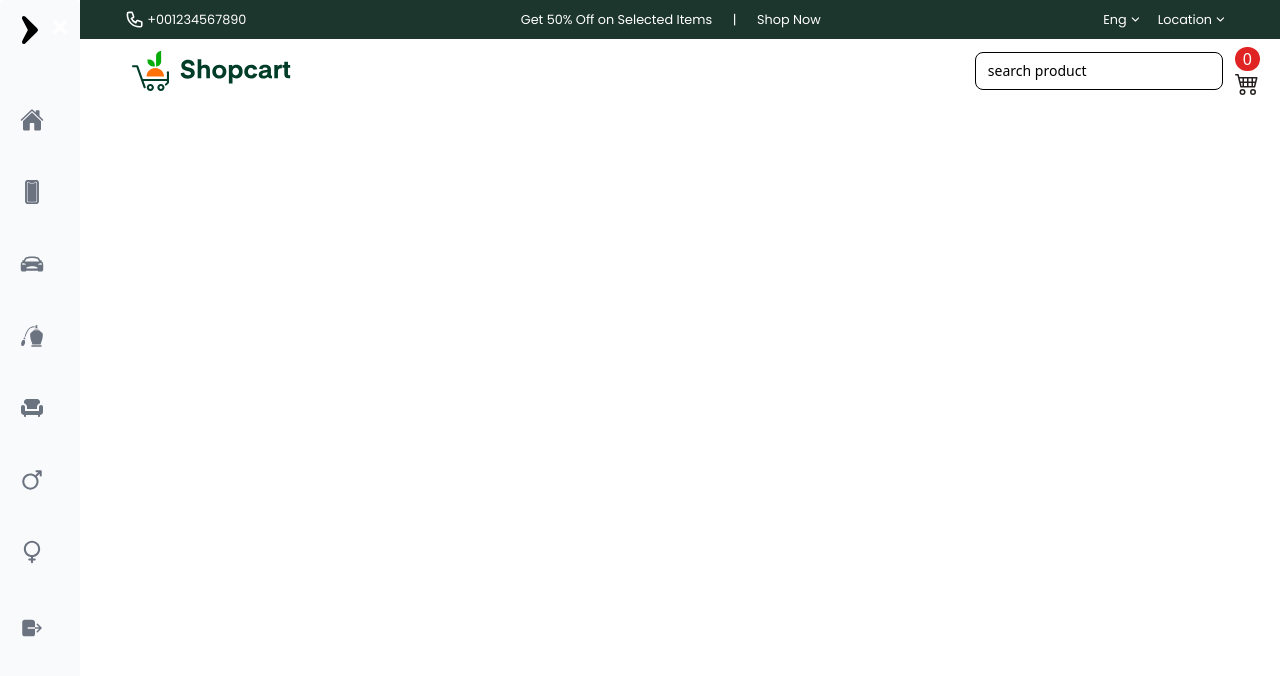
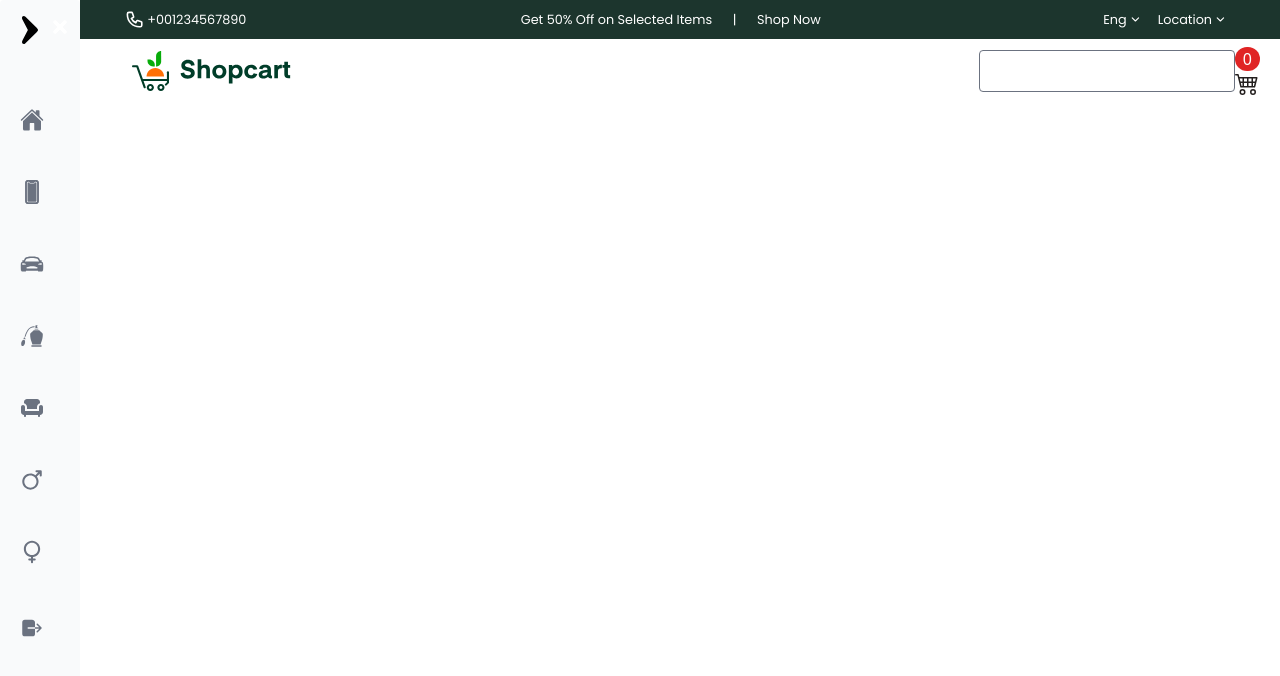
Before and after one commit to iceddrop/buyall-shop, a React (Vite) app: page /cart in a window 1280 px wide. Shown: the top 676 px of the page. Built offline with nearby package versions, Linux system fonts and the light colour scheme.

Commit message:
fixed combo box

```diff
--- a/src/AuthRoute.js
+++ b/src/AuthRoute.js
@@ -3,8 +3,6 @@ import useAuth from './useAuth';
 
 const AuthRoute = ({ element: Component }) => {
   const { user, loading } = useAuth();
-
-  // console.log(user?.emailVerified)
 
   const navigate = useNavigate()
 
--- a/src/components/Nav/Nav.jsx
+++ b/src/components/Nav/Nav.jsx
@@ -21,26 +21,40 @@ export default function Nav() {
   const cart = useCartStore((state) => state.cart);
   const [query, setQuery] = useState("");
   const { changeIdState } = useIdStore();
+  const [inputValue, setInputValue] = useState("");
+  const [isOpen, setIsOpen] = useState(false);
+  const [options, setOptions] = useState([{ id: 1, title: "search prduct" }]);
+  // const options = ["Apple", "Banana", "Cherry", "Date", "Elderberry", "Fig", "Grape"];
 
   const searchResult = async () => {
     try {
       const response = await getProductsInstance.get(`/search?q=${query}`);
-      setPeople(response.data.products);
+      setOptions(response.data.products);
     } catch (err) {
       console.error(err);
     }
   };
 
-  const [people, setPeople] = useState([{ id: 1, title: "search product" }]);
+
 
   const filteredPeople =
     query === ""
-      ? people
-      : people.filter((person) => {
-          return person.title.toLowerCase().includes(query.toLowerCase());
+      ? options
+      : options.filter((option) => {
+          return option.title.toLowerCase().includes(query.toLowerCase());
         });
 
-  const [selected, setSelected] = useState(people[0]);
+  const [selected, setSelected] = useState(options[0]);
+
+  const filteredOptions = options.filter(opt =>
+    opt.title.toLowerCase().includes(inputValue.toLowerCase())
+  );
+
+  const handleSelect = () => {
+    setInputValue(value);
+    setIsOpen(false);
+    onSelect(value);
+  };
 
   return (
     <div className="py-2 px-5">
@@ -54,7 +68,35 @@ export default function Nav() {
           />
         </div>
         <div className="flex items-center text-black">
-          <div className="pr-3">
+        <div className="relative w-64">
+      <input
+        type="text"
+        className="w-full border px-3 py-2 rounded focus:outline-none"
+        value={inputValue}
+        onChange={e => {
+          setInputValue(e.target.value);
+          setIsOpen(true);
+          searchResult()
+        }}
+        onFocus={() => setIsOpen(true)}
+      />
+      {isOpen && filteredOptions.length > 0 && (
+        <ul className="absolute z-10 bg-white border w-full mt-1 rounded shadow">
+          {filteredOptions.map((opt, idx) => (
+            <Link to="/productoverview" onClick={() => changeIdState(opt.id)} className="text-sm/6 text-black cursor-pointer" >
+            <li
+              key={idx}
+              className="px-3 py-2 hover:bg-blue-100 cursor-pointer"
+              onMouseDown={() => handleSelect(opt)} // onMouseDown to avoid input blur before click
+            >
+              {opt.title}
+            </li>
+            </Link>
+          ))}
+        </ul>
+      )}
+    </div>
+          {/* <div className="pr-3">
             <Combobox
               value={selected}
               onChange={(value) => setSelected(value)}
@@ -85,21 +127,22 @@ export default function Nav() {
               >
                 {filteredPeople.map((person) => (
 
-                  <Link to="/productoverview" onClick={() => changeIdState(person.id)} className="text-sm/6 text-black">
+
                     <ComboboxOption
                       key={person.id}
                       value={person}
                       className="group flex cursor-default items-center gap-2 rounded-lg py-1.5 px-3 select-none data-[focus]:bg-black/60 "
                     >
+                       <Link to="/productoverview" onClick={() => changeIdState(person.id)} className="text-sm/6 text-black cursor-pointer" >
                       {person.title}
+                      </Link>
+                    </ComboboxOption>
 
-                    </ComboboxOption>
-                    </Link>
 
                 ))}
               </ComboboxOptions>
             </Combobox>
-          </div>
+          </div> */}
           <div className="flex flex-col items-center">
             <p className="bg-red-600 text-white px-2 rounded-full">
               {cart.length}
--- a/src/components/Nav/Navlink.jsx
+++ b/src/components/Nav/Navlink.jsx
@@ -8,6 +8,7 @@ import { TbShoppingCartPlus } from "react-icons/tb";
 import category from "../../assets/furniture.png";
 export default function Navlink() {
     const[categoryDrop, setCategoryDrop] = React.useState(false);
+
     function dropCategory(){
         setCategoryDrop(preval => !preval);
     }
--- a/src/components/Nav/Searchcomp.jsx
+++ b/src/components/Nav/Searchcomp.jsx
@@ -6,7 +6,7 @@ export default function Searchcomp(){
         <>
                 <form className="search-form">
                 <div className="search-div">
-                    <input type="text" className="search-input" name="search" id="searchInput" placeholder="search product"/>
+                    <input type="text" className="search-input" name="search" id="searchInput" placeholder="searh product"/>
                     <GrSearch className="search-icon"/>
                 </div>
                 </form>
--- a/src/components/ProductOverview/ProductOverview.jsx
+++ b/src/components/ProductOverview/ProductOverview.jsx
@@ -32,7 +32,7 @@ const ProductOverview = () => {
     };
 
     getProduct();
-  }, []);
+  }, [productId]);
 
   return (
     <>
--- a/src/pages/CartPage/CartPage.jsx
+++ b/src/pages/CartPage/CartPage.jsx
@@ -10,7 +10,7 @@ const CartPage = () => {
   const removeFromCart = useCartStore((state) => state.removeFromCart);
   const { changeIdState } = useIdStore();
 
-  console.log(cart.map((product) => product.id))
+
   return (
     <>
       <Sidebarcomp />
@@ -48,7 +48,7 @@ const CartPage = () => {
                   <AiFillStar className="star-icon" />
                   <h6 className="rating">(120)</h6>
                 </div>
-                <button className="cart-btn" onClick={() => { removeFromCart(product) ; console.log(product.id)}}>Remove</button>
+                <button className="cart-btn" onClick={() => removeFromCart(product) }>Remove</button>
               </div>
             </div>
           ))}
--- a/src/pages/CategoryProducts/CategoryProducts.jsx
+++ b/src/pages/CategoryProducts/CategoryProducts.jsx
@@ -21,7 +21,6 @@ const CategoryProducts = () => {
   const getProducts = async () => {
     try {
       const response = await getProductsInstance.get(`/category/${productCategory}`);
-      console.log(response);
       setCategoryProducts(response?.data?.products);
     } catch (err) {
       console.error(err);
--- a/src/pages/Login/Login.jsx
+++ b/src/pages/Login/Login.jsx
@@ -56,7 +56,12 @@ const Login = () => {
       }
     } catch (error) {
       setError(error.message);
-      // ..
+      if(error.message = "Firebase: Error (auth/invalid-credential)"){
+        setError("wrong password or email!")
+      } else if (error.message =  "Firebase: Error (auth/network-request-failed)"){
+        setError("Check your network connection and try again")
+      }
+
     } finally {
       setLoading(false);
     }
--- a/src/pages/Signup/Signup.jsx
+++ b/src/pages/Signup/Signup.jsx
@@ -60,6 +60,12 @@ const Signup = () => {
       }
     } catch (error) {
       setError(error.message);
+      console.log(error.message)
+      if(error.message = "Firebase: Error (auth/email-already-in-use)"){
+        setError("This email has been registered once!")
+      } else if (error.message =  "Firebase: Error (auth/network-request-failed)"){
+        setError("Check your network connection and try again")
+      }
       // ..
     } finally {
       setLoading(false);
--- a/src/useAuth.jsx
+++ b/src/useAuth.jsx
@@ -19,7 +19,6 @@ const useAuth = () => {
         const timer = setTimeout(() => {
           auth.signOut()
             .then(() => {
-              console.log("User signed out after session expiration.");
               navigate("/");
             })
             .catch((error) => {
```
